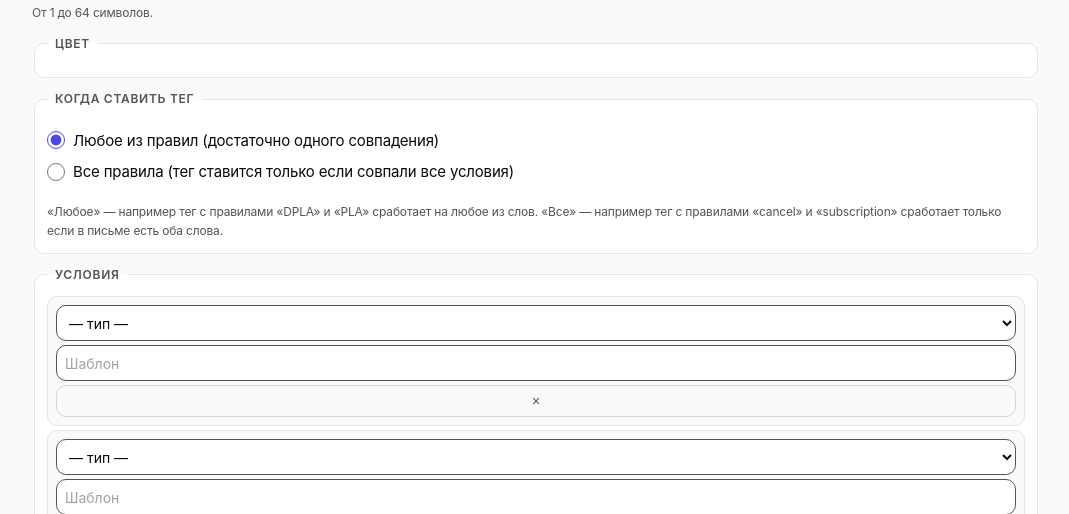
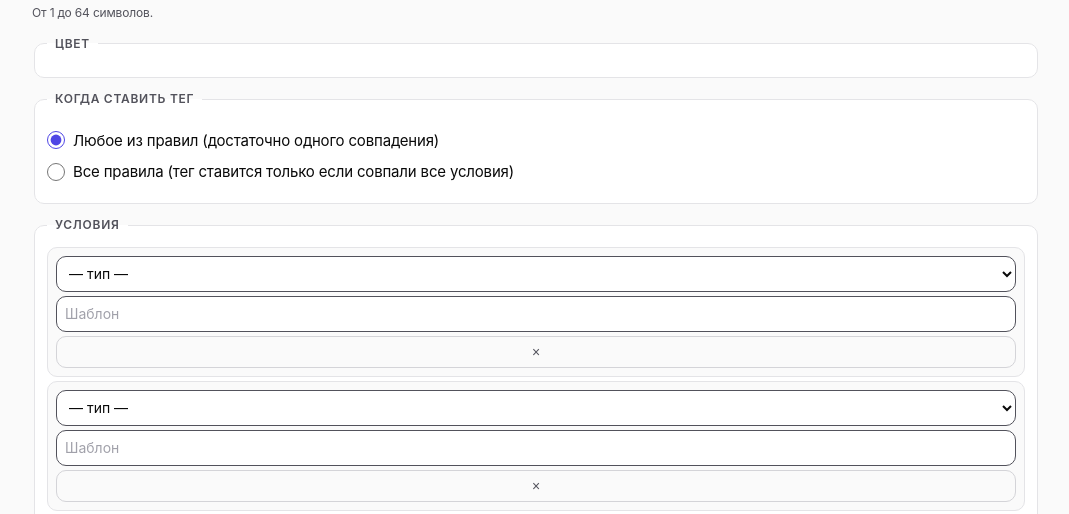
Before and after one commit to eliseiv/mail-agregator, a Python web app: template backend/app/templates/tags/form.html in a window 1280 px wide. Shown: the part 218-732 px from the top of the page, without its empty margins (104-1173 px from the left). Run offline with Jinja, Linux system fonts and the light colour scheme; the template is opened without the code that fills it, so the values that code supplies are empty; some libraries are stand-ins or nearby versions.

Commit message:
updated tags

```diff
--- a/backend/app/templates/tags/form.html
+++ b/backend/app/templates/tags/form.html
@@ -127,11 +127,6 @@
           <span>Все правила (тег ставится только если совпали все условия)</span>
         </label>
       </div>
-      <p class="field__hint">
-        «Любое» — например тег с правилами «DPLA» и «PLA» сработает на любое из слов.
-        «Все» — например тег с правилами «cancel» и «subscription» сработает только
-        если в письме есть оба слова.
-      </p>
     </fieldset>
 
     {% if not is_edit %}
```
